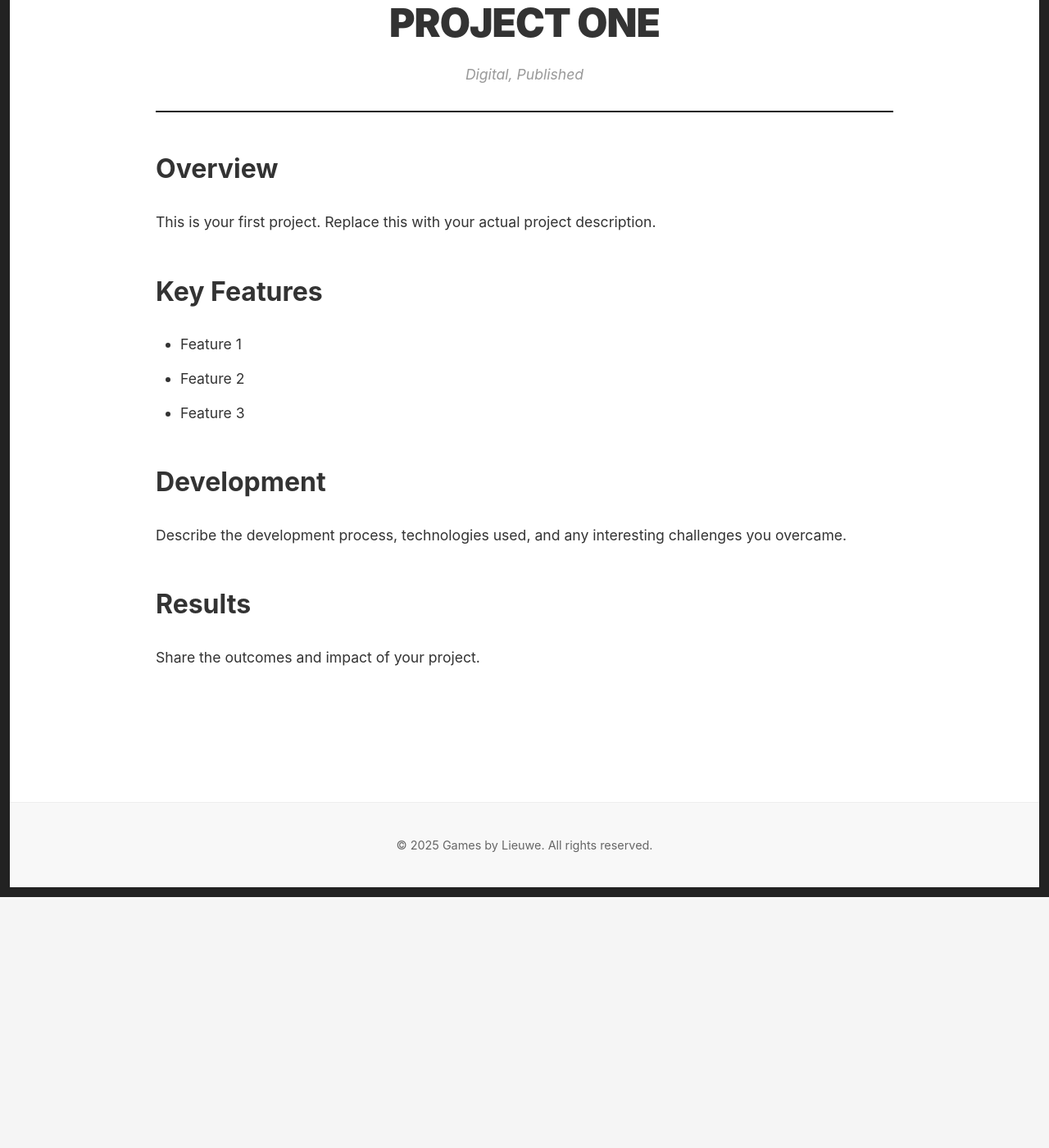
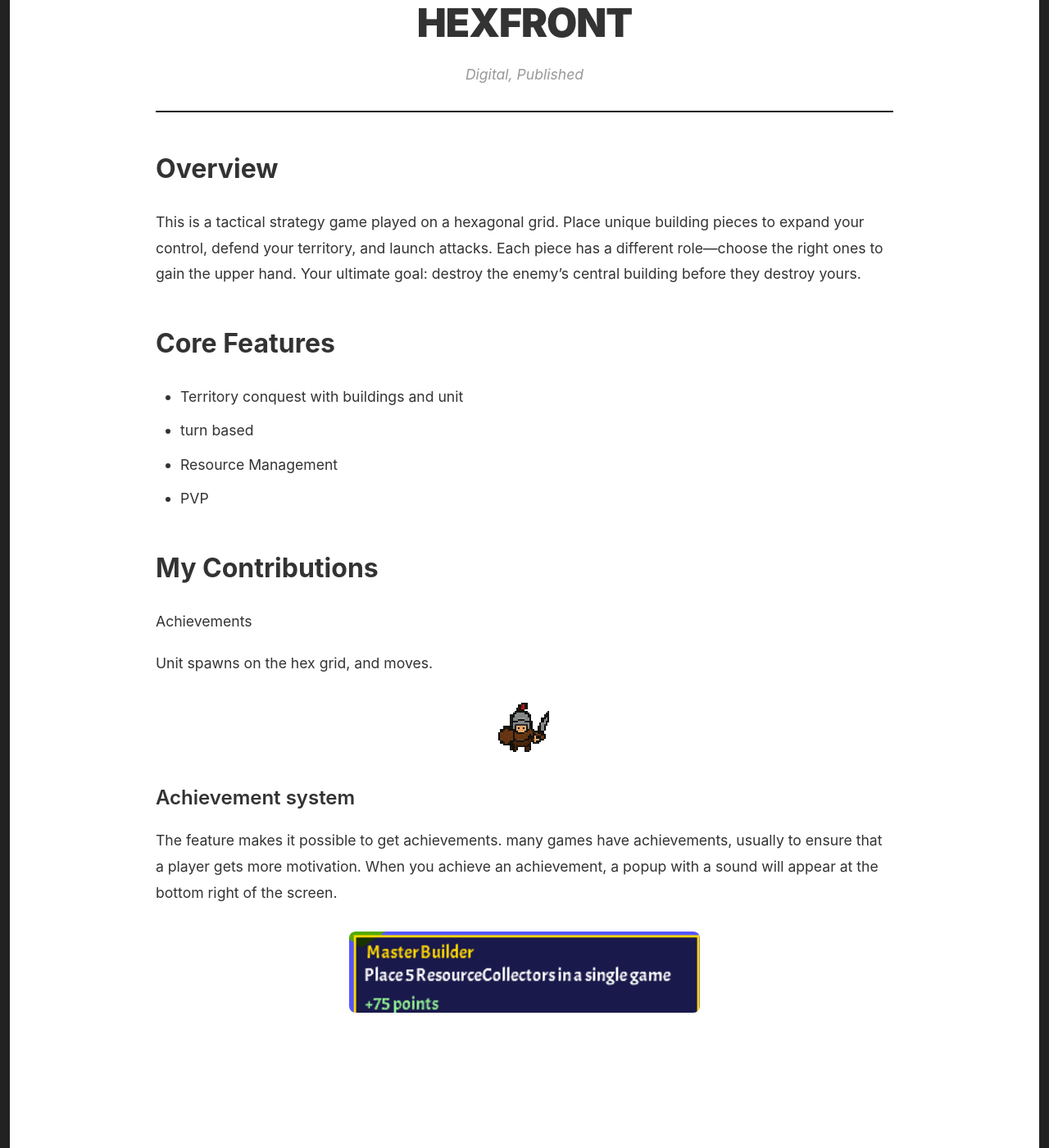
Before and after one commit to lieuweZ/lieuwez.github.io, a Jekyll site: the page built from _projects/project-one.md, in a window 1280 px wide and 1400 px high, scrolled down 388 px. Shown: the whole window at 82% size. Built offline with Jekyll 4.4.1, drawn with Linux system fonts in a browser that asks for light colours; before the commit the page ends 1482 px from its top, so only the background shows below that.

Commit message:
Added two projects

```diff
--- a/_projects/project-one.md
+++ b/_projects/project-one.md
@@ -1,25 +1,32 @@
 ---
 layout: project
-title: Project One
+title: HexFront
 category: Digital, Published
-image: /assets/images/project1.jpg
+image: /assets/images/HexFront.png
 order: 1
 ---
 
 ## Overview
 
-This is your first project. Replace this with your actual project description.
+This is a tactical strategy game played on a hexagonal grid. Place unique building pieces to expand your control, defend your territory, and launch attacks. Each piece has a different role—choose the right ones to gain the upper hand. Your ultimate goal: destroy the enemy’s central building before they destroy yours.
 
-## Key Features
+## Core Features
 
-- Feature 1
-- Feature 2
-- Feature 3
+- Territory conquest with buildings and unit
+- turn based
+- Resource Management
+- PVP
 
-## Development
+## My Contributions
 
-Describe the development process, technologies used, and any interesting challenges you overcame.
+Achievements
 
-## Results
+Unit spawns on the hex grid, and moves.
 
-Share the outcomes and impact of your project.
+![Unit](/assets/images/Unit.png)
+
+### Achievement system
+
+The feature makes it possible to get achievements. many games have achievements, usually to ensure that a player gets more motivation. When you achieve an achievement, a popup with a sound will appear at the bottom right of the screen.
+
+![Achievement](/assets/images/Achievement.png)
```
Also changed, not shown: _projects/project-two.md (+10 -8 lines), assets/images/Achievement.png (added), assets/images/DreadedDepths.png (added), assets/images/HexFront.png (added), assets/images/Unit.png (added).
